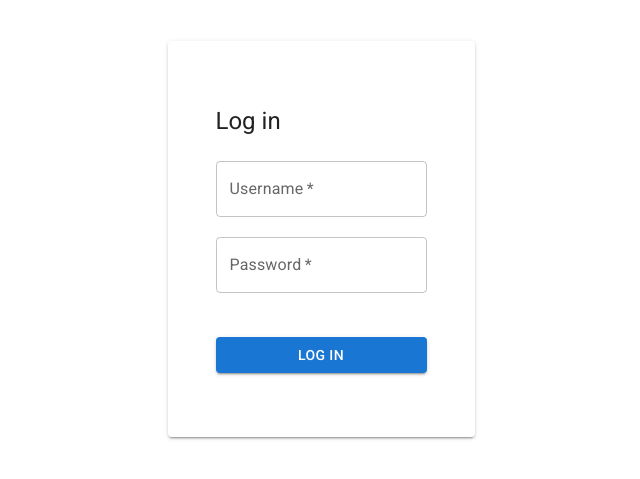
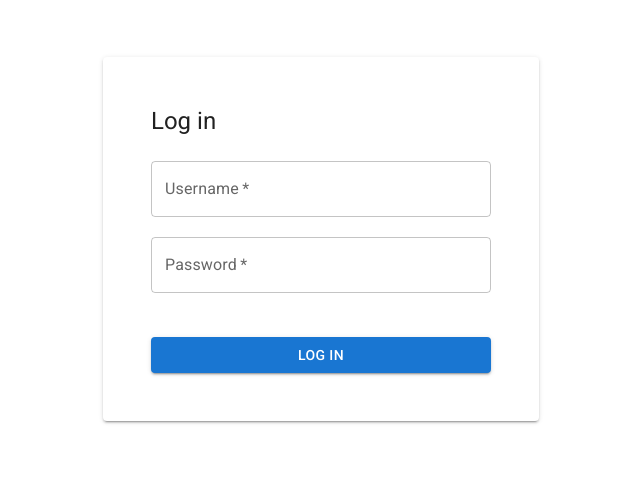
Before and after one commit to edgard-mv/adflew-shortener-adm, a React (Create React App) app: page / in a window 1280 px wide. Shown: the part 161-640 px from the top of the page, without its empty margins (319-959 px from the left). Built offline with nearby package versions, Linux system fonts and the light colour scheme; no server answers.

Commit message:
fix styling on mobile

```diff
--- a/src/components/AppForm.jsx
+++ b/src/components/AppForm.jsx
@@ -1,28 +1,28 @@
-import Container from '@mui/material/Container';
 import Box from '@mui/material/Box';
 import Paper from '@mui/material/Paper';
 
 const AppForm = ({ children }) => {
   return (
     <Box
+      id="hello, there"
       sx={{
         display: 'flex',
+        width: 1,
+        mx: { xs: 2, md: 4 },
       }}
     >
-      <Container maxWidth="lg">
-        <Box sx={{ height: 1, display: 'flex', alignItems: 'center' }}>
+      <Box sx={{ height: 1, display: 'flex', alignItems: 'center', flex: 1 }}>
         <Paper
           elevation={2}
           sx={{
             width: 1,
-              py: { xs: 4, md: 8 },
+            py: { xs: 4, md: 6 },
             px: { xs: 3, md: 6 },
           }}
         >
           {children}
         </Paper>
       </Box>
-      </Container>
     </Box>
   );
 };
--- a/src/pages/Home.jsx
+++ b/src/pages/Home.jsx
@@ -46,12 +46,13 @@ const Home = () => {
     <Box
       sx={{
         display: 'flex',
-        flexWrap: 'wrap',
-        rowGap: '10px',
+        flexDirection: 'column',
+        rowGap: '30px',
         p: 2,
-        width: 1,
+        width: 'fit-content',
+        maxWidth: 1,
         height: '100%',
-        justifyContent: 'center',
+        justifyContent: 'flex-start',
         alignItems: 'center',
       }}
     >
@@ -62,9 +63,8 @@ const Home = () => {
         <Box
           component="form"
           sx={{
-            my: 3,
+            mt: 3,
             display: 'flex',
-            minWidth: '400px',
           }}
           onSubmit={onSubmit}
           autoComplete="off"
@@ -92,6 +92,7 @@ const Home = () => {
               columnGap: '10px',
               width: 1,
               justifyContent: 'space-between',
+              mt: 2,
               pl: 1,
               outline: 'solid 1px',
               outlineColor: theme.palette.primary.dark,
--- a/src/pages/Login.jsx
+++ b/src/pages/Login.jsx
@@ -1,5 +1,6 @@
 import { useState } from 'react';
 import { useAuthContext } from '../context/Auth.provider.js';
+import { styled } from '@mui/material/styles';
 
 import Typography from '@mui/material/Typography';
 import TextField from '@mui/material/TextField';
@@ -29,6 +30,7 @@ const Login = () => {
 
   return (
     <MainContainer>
+      <FormContainer>
         <AppForm>
           <Typography variant="h5" alignContent="center">
             Log in
@@ -62,8 +64,17 @@ const Login = () => {
             </Button>
           </Box>
         </AppForm>
+      </FormContainer>
     </MainContainer>
   );
 };
 
+const FormContainer = styled('div')(() => ({
+  display: 'flex',
+  flex: '1 1 auto',
+  alignContent: 'center',
+  justifyContent: 'center',
+  maxWidth: 500,
+}));
+
 export default Login;
```
Lines whose indentation alone changed are shown as unchanged.
